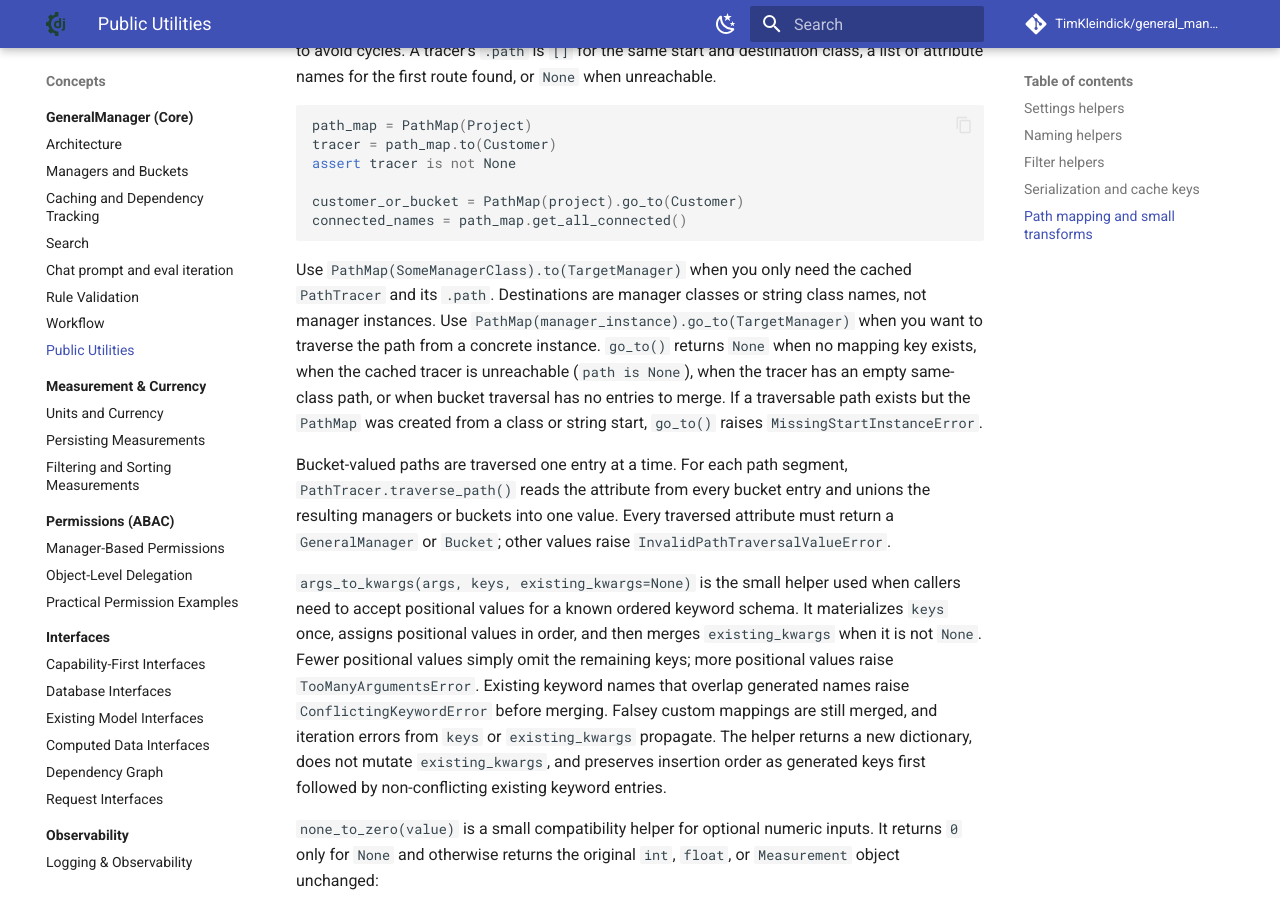
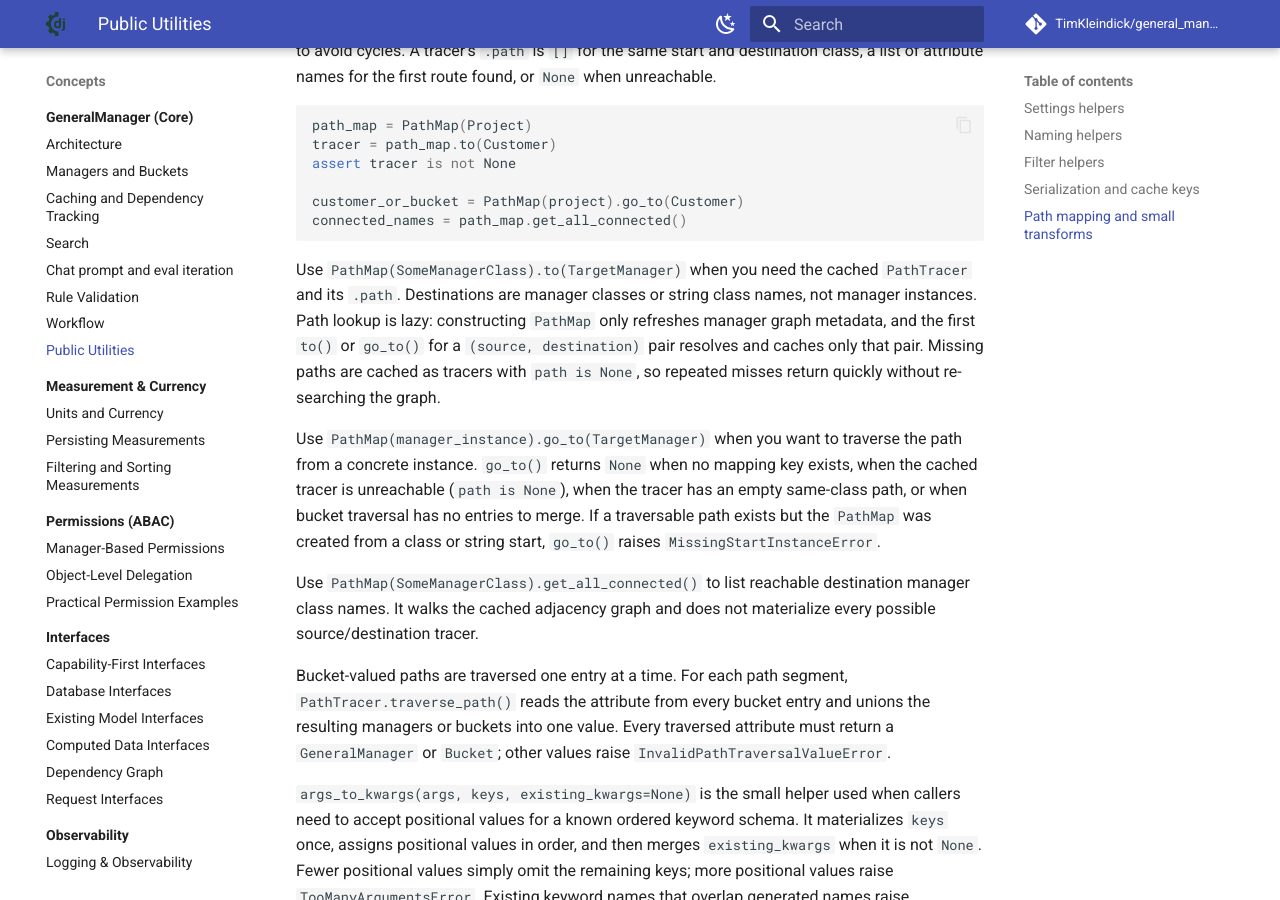
Before and after one commit to TimKleindick/general_manager, an MkDocs documentation site: the page built from docs/concepts/utils.md, in a window 1280 px wide and 900 px high, scrolled down 3296 px. Built offline with MkDocs 1.6.1 and Material for MkDocs 9.7.7, drawn with Linux system fonts in a browser that asks for light colours; comment, search, counter and statistics services are not loaded.

Commit message:
docs: describe lazy path map lookup

````diff
--- a/docs/concepts/utils.md
+++ b/docs/concepts/utils.md
@@ -103,7 +103,11 @@ customer_or_bucket = PathMap(project).go_to(Customer)
 connected_names = path_map.get_all_connected()
 ```
 
-Use `PathMap(SomeManagerClass).to(TargetManager)` when you only need the cached `PathTracer` and its `.path`. Destinations are manager classes or string class names, not manager instances. Use `PathMap(manager_instance).go_to(TargetManager)` when you want to traverse the path from a concrete instance. `go_to()` returns `None` when no mapping key exists, when the cached tracer is unreachable (`path is None`), when the tracer has an empty same-class path, or when bucket traversal has no entries to merge. If a traversable path exists but the `PathMap` was created from a class or string start, `go_to()` raises `MissingStartInstanceError`.
+Use `PathMap(SomeManagerClass).to(TargetManager)` when you need the cached `PathTracer` and its `.path`. Destinations are manager classes or string class names, not manager instances. Path lookup is lazy: constructing `PathMap` only refreshes manager graph metadata, and the first `to()` or `go_to()` for a `(source, destination)` pair resolves and caches only that pair. Missing paths are cached as tracers with `path is None`, so repeated misses return quickly without re-searching the graph.
+
+Use `PathMap(manager_instance).go_to(TargetManager)` when you want to traverse the path from a concrete instance. `go_to()` returns `None` when no mapping key exists, when the cached tracer is unreachable (`path is None`), when the tracer has an empty same-class path, or when bucket traversal has no entries to merge. If a traversable path exists but the `PathMap` was created from a class or string start, `go_to()` raises `MissingStartInstanceError`.
+
+Use `PathMap(SomeManagerClass).get_all_connected()` to list reachable destination manager class names. It walks the cached adjacency graph and does not materialize every possible source/destination tracer.
 
 Bucket-valued paths are traversed one entry at a time. For each path segment, `PathTracer.traverse_path()` reads the attribute from every bucket entry and unions the resulting managers or buckets into one value. Every traversed attribute must return a `GeneralManager` or `Bucket`; other values raise `InvalidPathTraversalValueError`.
 
````
Also changed, not shown: docs/chat_implementation_plan.md (+2 -1 lines).
